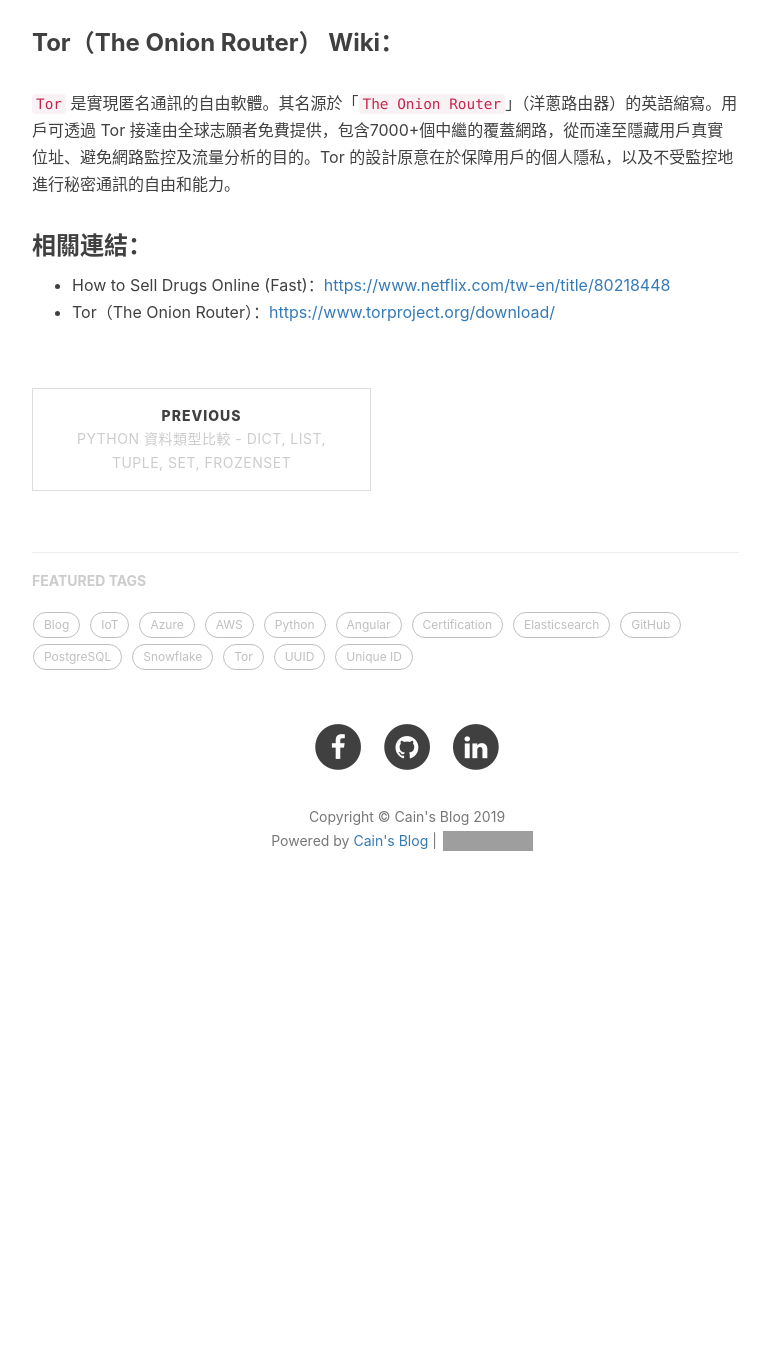
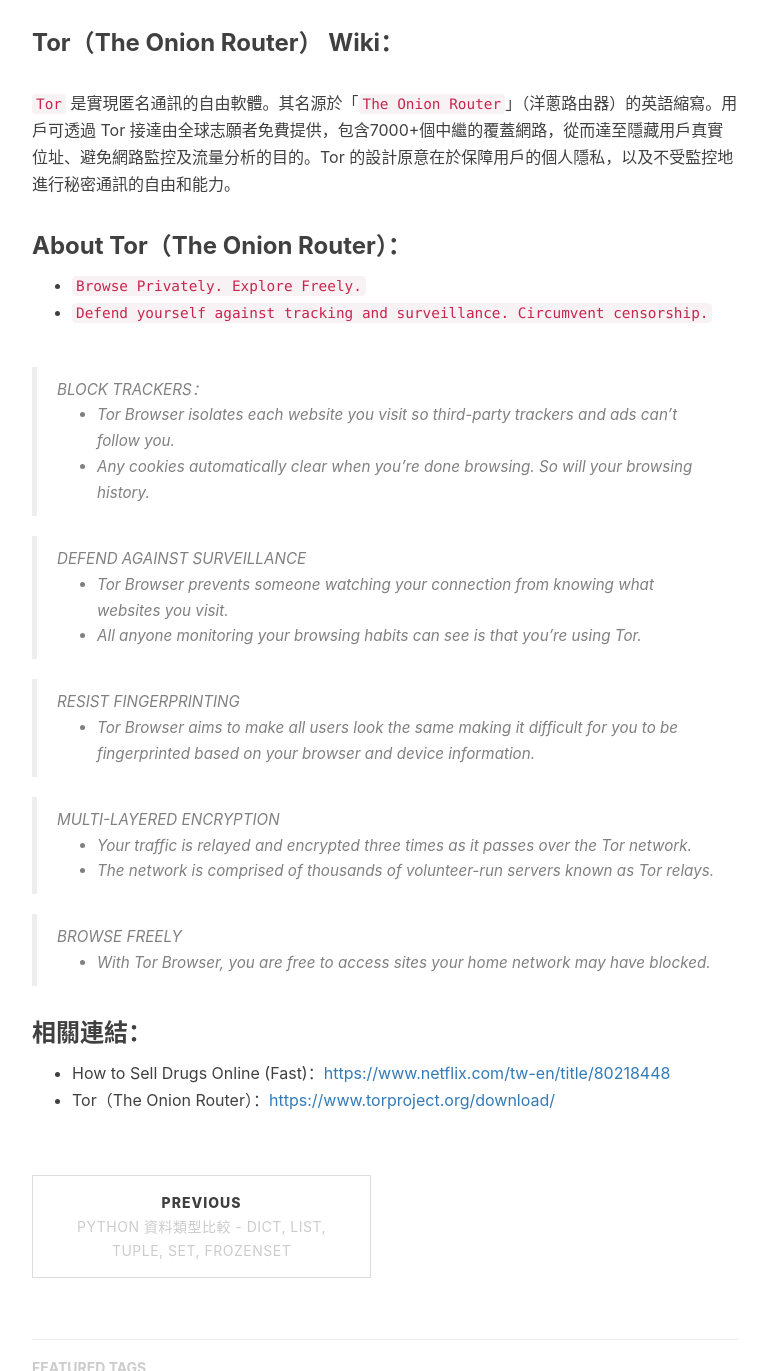
Before and after one commit to cain19811028/cain19811028.github.io, a Jekyll site: the page built from _posts/2019-06-15-how_to_sell_drugs_online.markdown, in a window 1280 px wide and 1400 px high, scrolled down 1329 px, cut to the strip 29-1400 px from the top of the window. Shown: the whole strip, without its empty margins (233-1003 px from the left). Built offline with Jekyll 4.4.1, drawn with Linux system fonts in a browser that asks for light colours; nearby versions of some CDN libraries; comment, search, counter and statistics services are not loaded; before the commit the page ends 2303 px from its top, so only the background shows below that; grey boxes are pictures that could not be loaded.

Commit message:
feat: add something

```diff
--- a/_posts/2019-06-15-how_to_sell_drugs_online.markdown
+++ b/_posts/2019-06-15-how_to_sell_drugs_online.markdown
@@ -21,6 +21,29 @@
 
 `Tor` 是實現匿名通訊的自由軟體。其名源於「`The Onion Router`」（洋蔥路由器）的英語縮寫。用戶可透過 Tor 接達由全球志願者免費提供，包含7000+個中繼的覆蓋網路，從而達至隱藏用戶真實位址、避免網路監控及流量分析的目的。Tor 的設計原意在於保障用戶的個人隱私，以及不受監控地進行秘密通訊的自由和能力。
 
+### About Tor（The Onion Router）：
+
+ - `Browse Privately. Explore Freely.`
+ - `Defend yourself against tracking and surveillance. Circumvent censorship.`
+
+ > BLOCK TRACKERS：
+   - Tor Browser isolates each website you visit so third-party trackers and ads can't follow you.
+   - Any cookies automatically clear when you're done browsing. So will your browsing history.
+
+  > DEFEND AGAINST SURVEILLANCE
+   - Tor Browser prevents someone watching your connection from knowing what websites you visit.
+   - All anyone monitoring your browsing habits can see is that you're using Tor.
+
+  > RESIST FINGERPRINTING
+   - Tor Browser aims to make all users look the same making it difficult for you to be fingerprinted based on your browser and device information.
+
+  > MULTI-LAYERED ENCRYPTION
+   - Your traffic is relayed and encrypted three times as it passes over the Tor network.
+   - The network is comprised of thousands of volunteer-run servers known as Tor relays.
+
+  > BROWSE FREELY
+   - With Tor Browser, you are free to access sites your home network may have blocked.
+
 ### 相關連結：
 
  - How to Sell Drugs Online (Fast)：[https://www.netflix.com/tw-en/title/80218448](https://www.netflix.com/tw-en/title/80218448)
```
